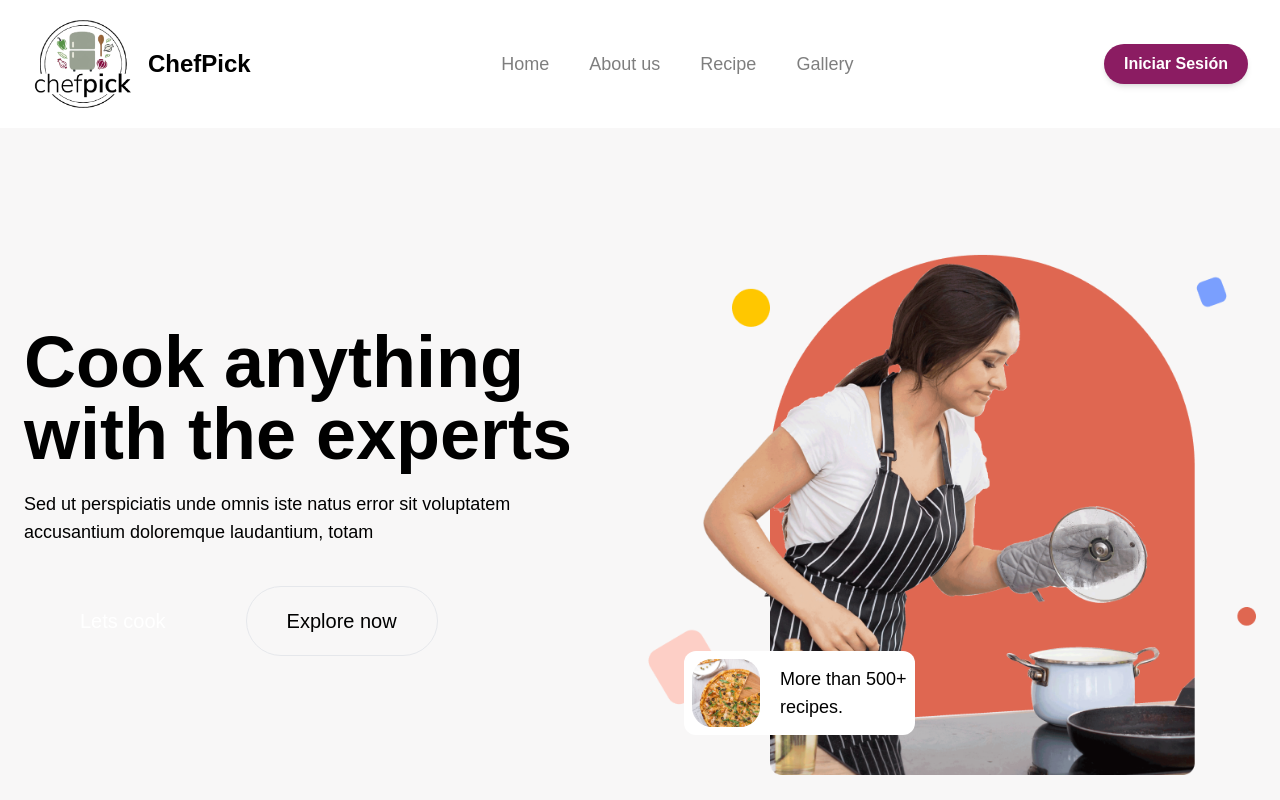
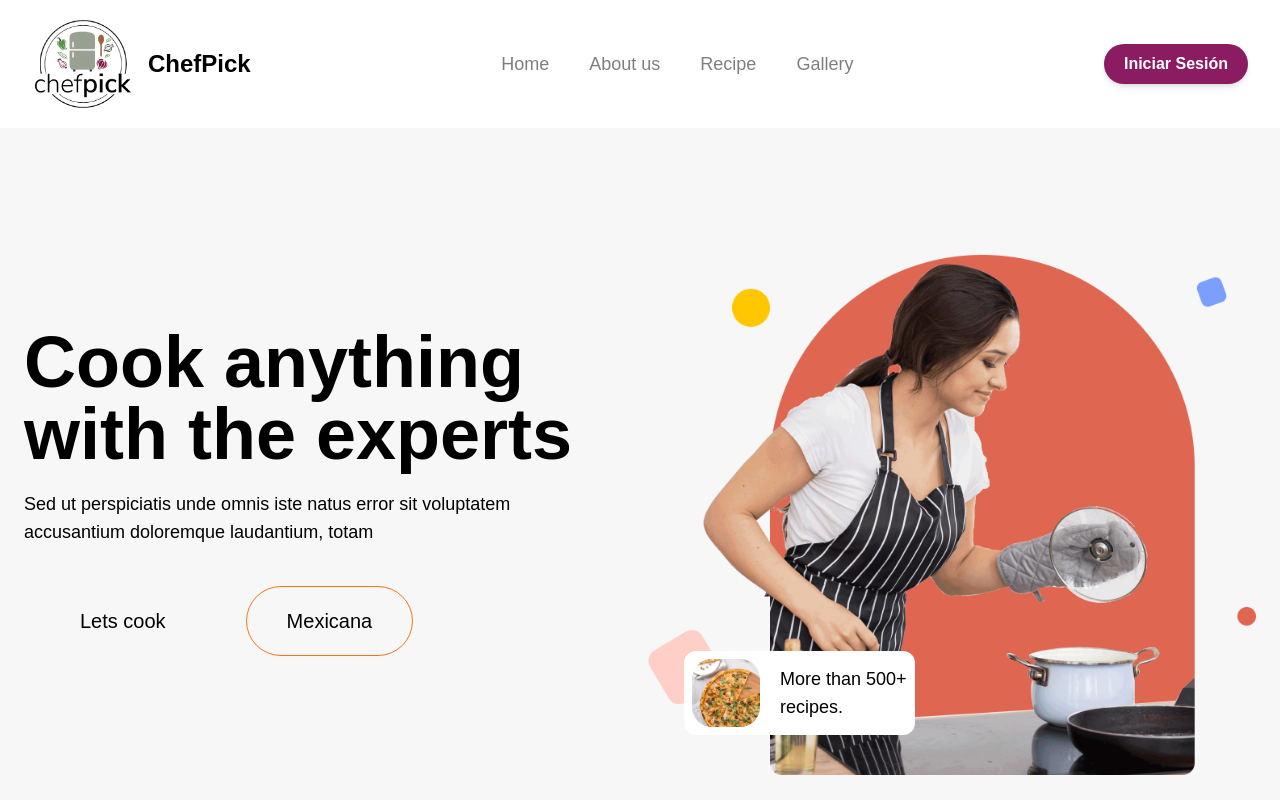
Before and after one commit to JovanyEquihua/recetarioInteligente-, a Next.js app: page / in a window 1280 px wide. Shown: the top 800 px of the page. Built offline with nearby package versions, Linux system fonts and the light colour scheme.

Commit message:
RI-50 <Primer prueba filtrado bien>

```diff
--- a/package.json
+++ b/package.json
@@ -22,10 +22,7 @@
     "multer-storage-cloudinary": "^4.0.0",
     "next": "^15.2.1",
     "next-auth": "^4.24.11",
-
     "next-connect": "^1.0.0",
-
-
     "node-cron": "^3.0.3",
     "nodemailer": "^6.10.0",
     "npm": "^11.2.0",
--- a/src/app/api/auth/[...nextauth]/route.js
+++ b/src/app/api/auth/[...nextauth]/route.js
@@ -65,6 +65,12 @@ export const authOptions = {
           throw new Error("Credenciales inválidas ");
         }
 
+        // Verificar si el usuario fue verificado
+        if (!user.verificado) {
+          logger.info({ email: credentials.email, ip, timestamp, status: "error", reason: "Usuario no verificado" });
+          throw new Error("El usuario no está verificado");
+        }
+
         // Registrar el inicio de sesión exitoso en el archivo de log
         logger.info({ email: credentials.email, ip, timestamp, status: "success", reason: "Ingresar" });
 
--- /dev/null
+++ b/src/app/api/filtrar/route.js
@@ -0,0 +1,32 @@
+//API para filtrar datos de la base de datos " receta "
+
+import { db } from "../../../libs/db";
+
+export async function POST(req) {
+    try {
+      const { tipoComida  } = await req.json();
+
+      // mostrar datos de la bd
+      const resultados = await db.receta.findMany({
+        where: {
+            tipoComida: {
+              nombre: tipoComida,
+            },
+          },
+          include: {
+            tipoComida: true,
+          },
+        });
+
+
+      return new Response(JSON.stringify(resultados), {
+        status: 200,
+        headers: { "Content-Type": "application/json" }
+      });
+    } catch (error) {
+      console.error("Error en el filtrado:", error);
+      return new Response(JSON.stringify({ error: "Error en el filtrado" }), {
+        status: 500
+      });
+    }
+  }
--- a/src/app/components/Banner/index.jsx
+++ b/src/app/components/Banner/index.jsx
@@ -2,12 +2,39 @@
 import Image from "next/image";
 import { Fade } from "react-awesome-reveal";
 import Link from "next/link";
-import React from 'react'
+import React, { useState } from "react";
+
+
+
 
 const index = () => {
+
+//Ejemplo de como usar el filtrador (api/filtrar)
+const [recetas, setRecetas] = useState();
+
+const handleFiltrar = async (tipoComida) => {
+  try {
+    const res = await fetch("/api/filtrar", {
+      method: "POST",
+      headers: {
+        "Content-Type": "application/json",
+      },
+
+      body: JSON.stringify({ tipoComida }),
+    });
+
+    const data = await res.json();
+    console.log(data); // Verifica la respuesta de la API
+    setRecetas(data); // Actualizas el estado con las recetas
+  } catch (error) {
+    console.error("Error al filtrar recetas:", error);
+  }
+};
+
+
+
   return (
     <div id="home-section" className="bg-[#F8F7F7]">
-
       <div className="mx-auto max-w-7xl  pt-20 sm:pb-24 px-6 ">
         <div className="grid grid-cols-1 lg:grid-cols-12 space-x-1">
           <div className="col-span-6 flex flex-col justify-center">
@@ -42,11 +69,15 @@ const index = () => {
               triggerOnce={true}
             >
               <div className="md:flex align-middle justify-center lg:justify-start">
-                <button className="text-xl w-full md:w-auto font-medium rounded-full text-white py-5 px-6 bg-pink lg:px-14 mr-6">
+                <button className="text-xl w-full md:w-auto font-medium rounded-full text-black py-5 px-6 bg-pink lg:px-14 mr-6">
                   <Link href="#cook-section">Lets cook</Link>
                 </button>
-                <button className="flex border w-full md:w-auto mt-5 md:mt-0 border-pink justify-center rounded-full text-xl font-medium items-center py-5 px-10 text-pink hover:text-white hover:bg-pink">
-                  <Link href="#about-section">Explore now</Link>
+                {/* Ejemplo de como usar el filtrador (api/filtrar) */}
+                <button
+                  onClick={() => handleFiltrar("Mexicana")}
+                  className="flex border w-full md:w-auto mt-5 md:mt-0 border-orange-500 justify-center rounded-full text-xl font-medium items-center py-5 px-10 text-pink hover:text-white hover:bg-pink"
+                >
+                  Mexicana
                 </button>
               </div>
             </Fade>
@@ -74,8 +105,7 @@ const index = () => {
         </div>
       </div>
     </div>
+  );
+};
 
-  )
-}
-
-export default index
+export default index;
```
Also changed, not shown: 2 other files (tests, documents, lock files or other folders).
